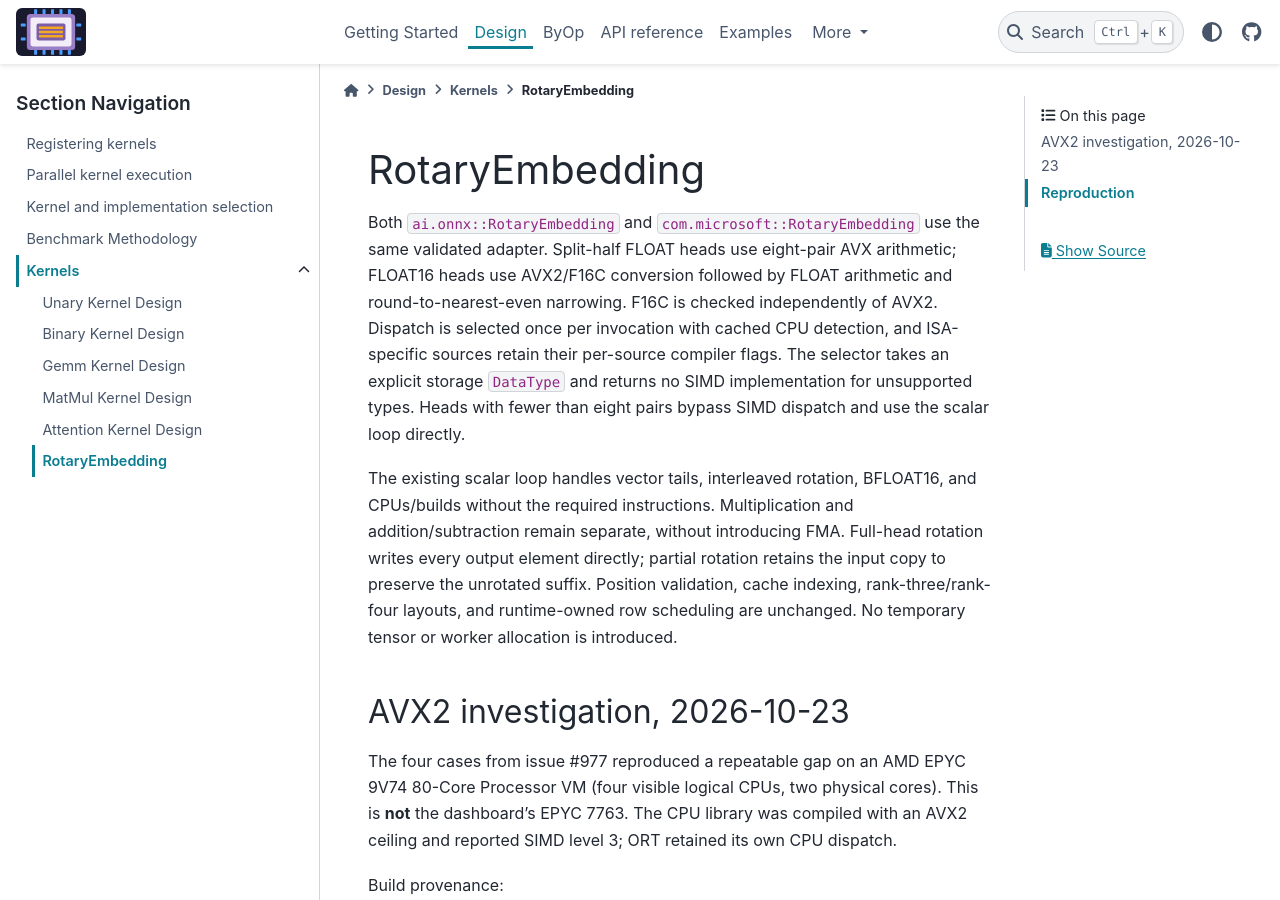
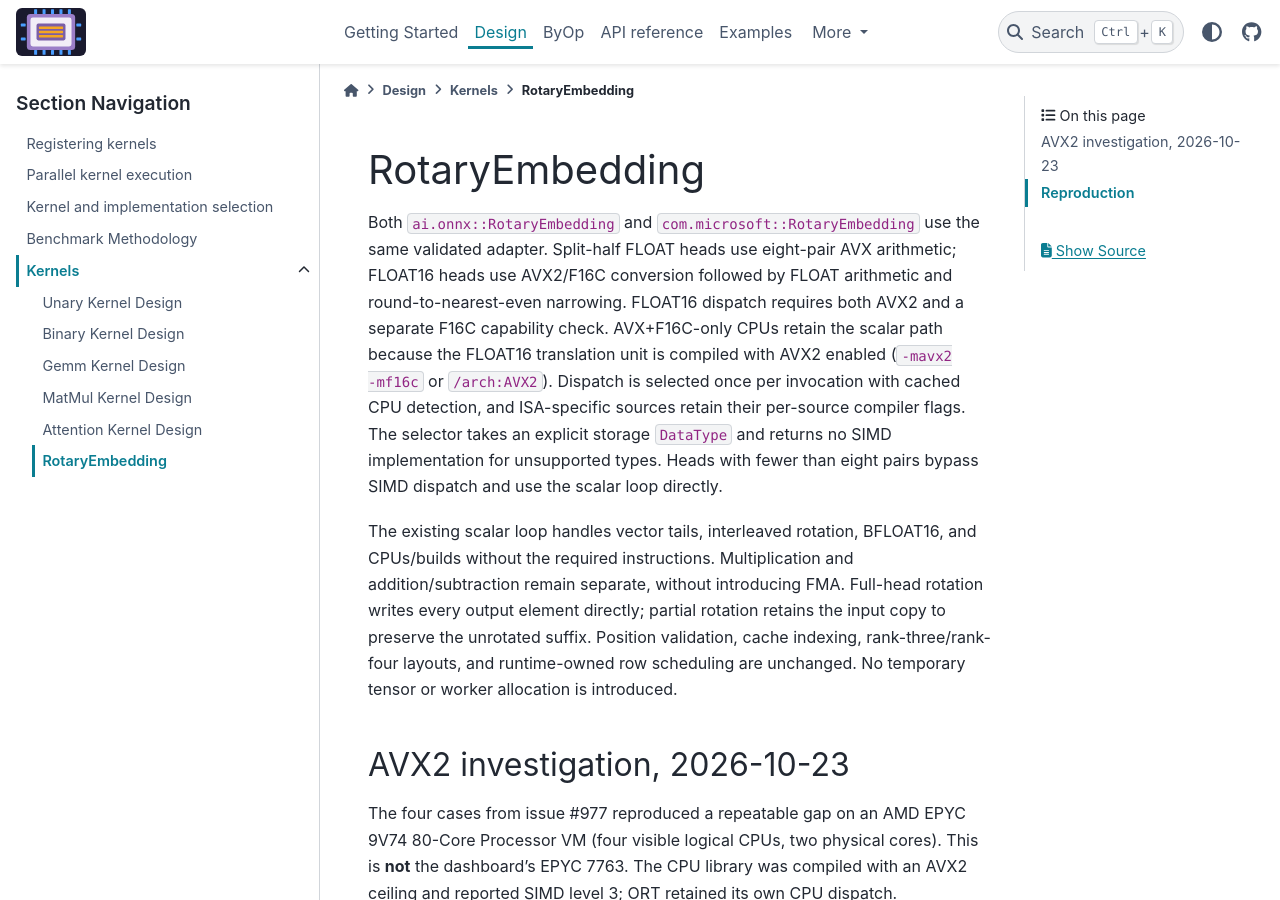
Before and after one commit to xadupre/onnx-light-cpu, a Sphinx documentation site: the page built from docs/design/kernels/rotary_embedding_kernel_design.rst, in a window 1280 px wide and 900 px high. Built offline with Sphinx 7.4.7 and the PyData theme 0.15.4, drawn with Linux system fonts in a browser that asks for light colours; pages that are not in the unit, such as notebooks, are missing from menus.

Commit message:
Map RotaryEmbedding SIMD types explicitly and clarify ISA requirements
Remove the numeric dependency between runtime and compute data-type enums. Document the AVX2 and F16C requirements imposed by the actual translation-unit compiler flags.

Co-authored-by: Copilot <223556219+Copilot@users.noreply.github.com>

```diff
--- a/docs/design/kernels/rotary_embedding_kernel_design.rst
+++ b/docs/design/kernels/rotary_embedding_kernel_design.rst
@@ -4,9 +4,12 @@ RotaryEmbedding
 Both ``ai.onnx::RotaryEmbedding`` and ``com.microsoft::RotaryEmbedding`` use
 the same validated adapter. Split-half FLOAT heads use eight-pair AVX
 arithmetic; FLOAT16 heads use AVX2/F16C conversion followed by FLOAT
-arithmetic and round-to-nearest-even narrowing. F16C is checked independently
-of AVX2. Dispatch is selected once per invocation with cached CPU detection,
-and ISA-specific sources retain their per-source compiler flags.
+arithmetic and round-to-nearest-even narrowing. FLOAT16 dispatch requires both
+AVX2 and a separate F16C capability check. AVX+F16C-only CPUs retain the scalar
+path because the FLOAT16 translation unit is compiled with AVX2 enabled
+(``-mavx2 -mf16c`` or ``/arch:AVX2``). Dispatch is selected once per invocation
+with cached CPU detection, and ISA-specific sources retain their per-source
+compiler flags.
 The selector takes an explicit storage ``DataType`` and returns no SIMD
 implementation for unsupported types. Heads with fewer than eight pairs
 bypass SIMD dispatch and use the scalar loop directly.
```
Also changed, not shown: 1 other file.
